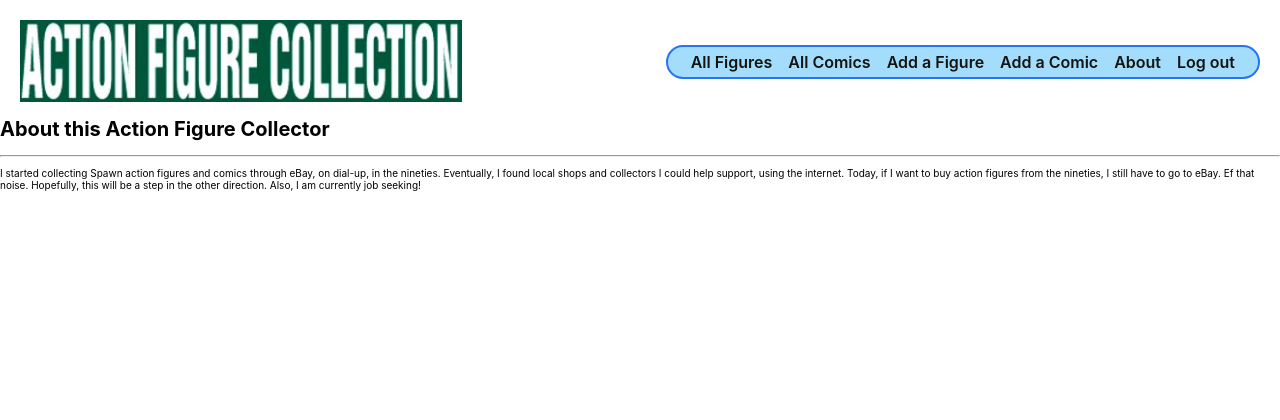
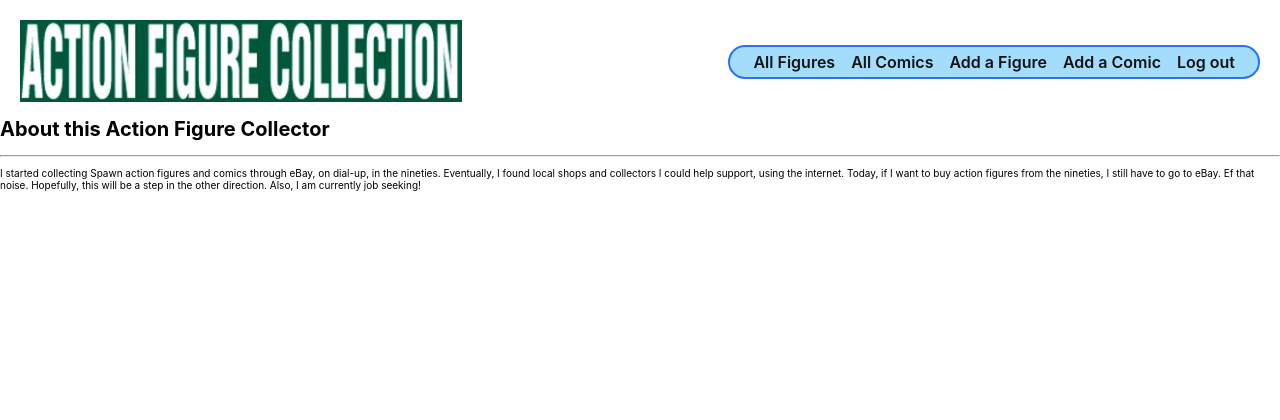
Before and after one commit to gentlevulture/actionfigurecollector, a Django app: page /about/ in a window 1280 px wide. Shown: the top 420 px of the page. Run offline with Django 3.2, Linux system fonts and the light colour scheme; the visitor is signed in with stand-in values (Sample User, id 1).

Commit message:
cleanUpNavBar

```diff
--- a/main_app/templates/base.html
+++ b/main_app/templates/base.html
@@ -34,7 +34,6 @@
           <li><a href="{% url 'comics_index' %}">All Comics</a></li>
           <li><a href="{% url 'figures_create' %}">Add a Figure</a></li>
           <li><a href="{% url 'comics_create' %}">Add a Comic</a></li>
-          <li><a href="{% url 'about' %}">About</a></li>
           <li><a href="{% url 'logout' %}">Log out</a></li>
         {% else %}
           <li><a href="{% url 'about' %}">About</a></li>
```
